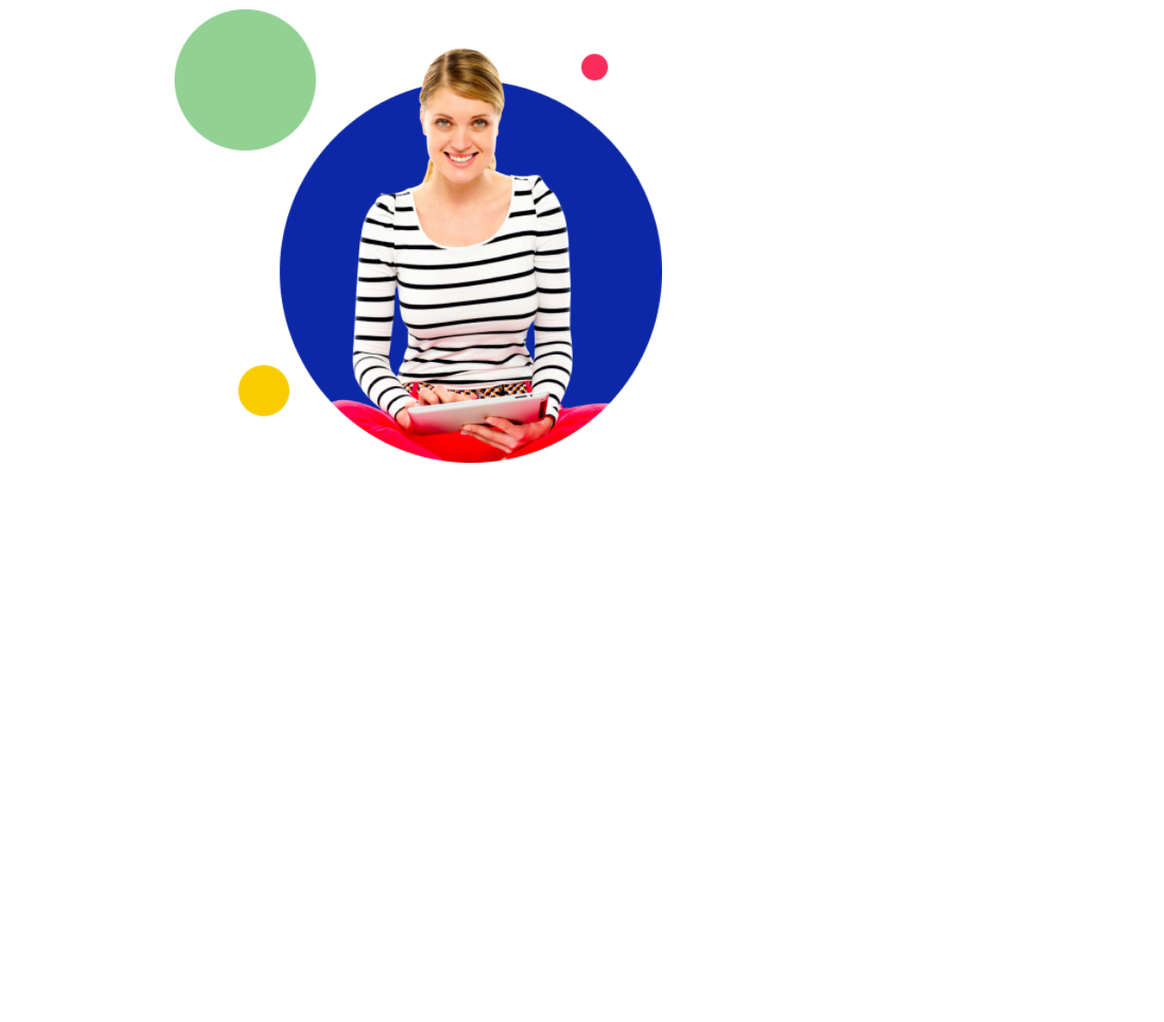
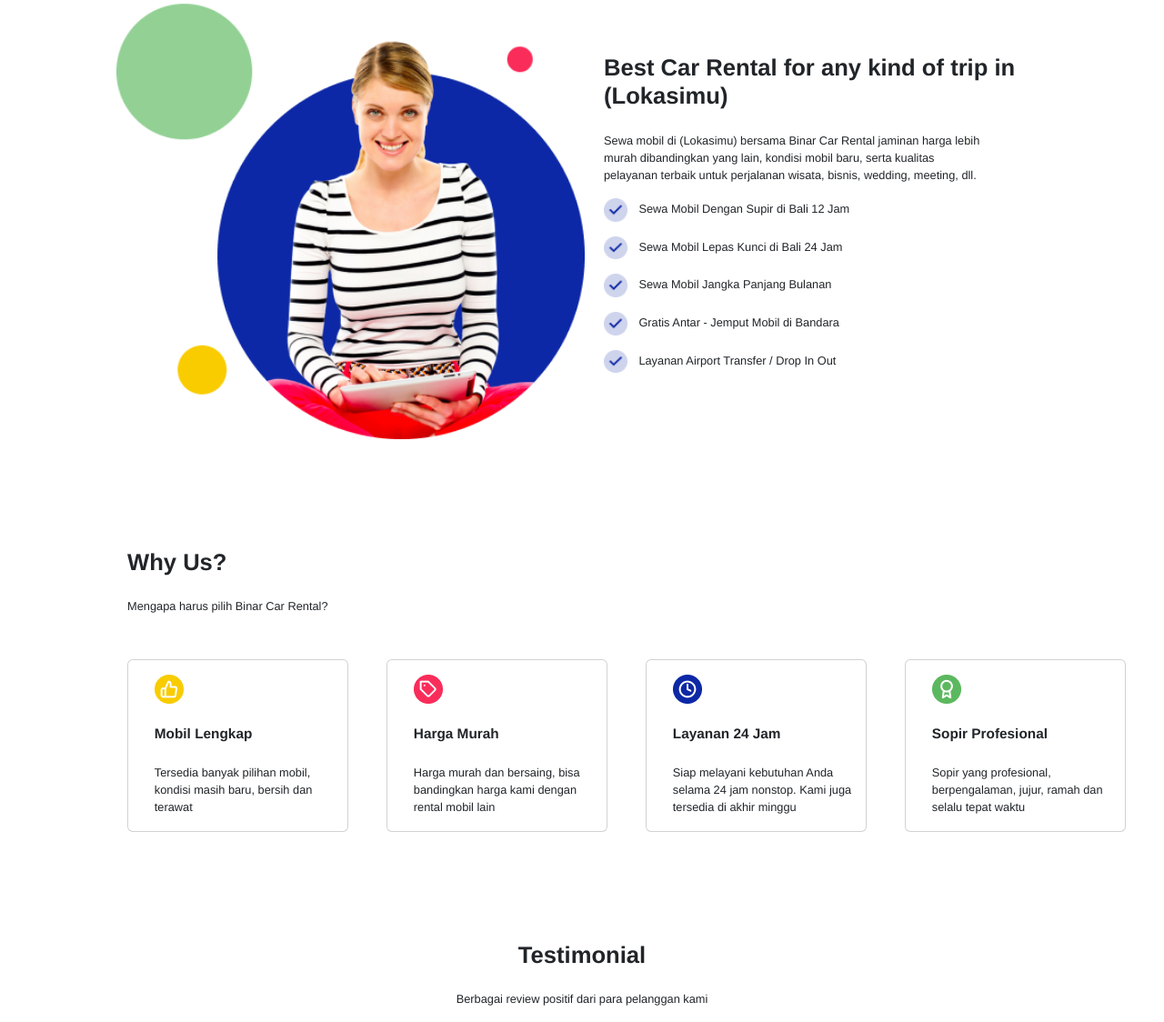
Before and after one commit to JoF24/24001182-km7-joe-bcr-ch1, a plain HTML site: page index.html in a window 1280 px wide. Shown: the part 509-1633 px from the top of the page at 91% size. Before the commit the page ends 1018 px from the top, so only its background shows below. Drawn offline with nearby package versions, Linux system fonts and the light colour scheme.

Commit message:
update landing page

```diff
--- a/index.html
+++ b/index.html
@@ -10,15 +10,14 @@
             font-family: Helvetica;
         }
         .nav-item{
-            font-size: large;
+            font-size: 1.1vw;
             margin-right: 1vw;
         }
     </style>
 </head>
 <body>
     <div style="background-color: #F1F3FF;">
-        <nav class="navbar navbar-expand-lg bg-body-transparent">
-            <div class="container">
+        <nav class="navbar navbar-expand-lg bg-body-transparent" style="margin-left: 10vw;margin-right: 5vw;">
             <img src="gambar/logo.png" alt="logo" style="width: 6vw;">
             <button class="navbar-toggler" type="button" data-bs-toggle="offcanvas" data-bs-target="#offcanvasNavbar" aria-controls="offcanvasNavbar" aria-label="Toggle navigation">
                 <span class="navbar-toggler-icon"></span>
@@ -42,18 +41,17 @@
                         <li class="nav-item">
                             <a class="nav-link" href="#">FAQ</a>
                         </li>
-                            <button class="btn text-white" style="background-color: #5CB85F;width: 6vw;">Register</button>
+                        <button class="btn text-white nav-item" style="background-color: #5CB85F;width: 7vw;">Register</button>
                     </ul>
-                    </div>
                 </div>
             </div>
         </nav>
         <div class="row mt-5">
             <div class="d-flex align-items-center justify-content-center col-sm-6">
                 <div class="container" style="margin-left: 10vw;">
-                    <h1 style="font-weight: bold;">Sewa & Rental Mobil Terbaik di kawasan (Lokasimu)</h1>
-                    <p class="mt-4">Selamat datang di Binar Car Rental. Kami menyediakan mobil kualitas <br> terbaik dengan harga terjangkau. Selalu siap melayani kebutuhanmu <br> untuk sewa mobil selama 24 jam.</p>
-                    <button class="btn text-white" style="background-color: #5CB85F;">Mulai Sewa Mobil</button>
+                    <h3 style="font-weight: bold;font-size: 2.5vw;">Sewa & Rental Mobil Terbaik di kawasan (Lokasimu)</h3>
+                    <p style="font-size: 1vw;" class="mt-4">Selamat datang di Binar Car Rental. Kami menyediakan mobil kualitas <br> terbaik dengan harga terjangkau. Selalu siap melayani kebutuhanmu <br> untuk sewa mobil selama 24 jam.</p>
+                    <button class="btn text-white" style="background-color: #5CB85F;width: 13vw;font-size: 1.2vw;">Mulai Sewa Mobil</button>
                 </div>
             </div>
             <div class="col-sm-6">
@@ -63,11 +61,67 @@
     </div>
     <div class="row mt-5">
         <div class="col-sm-6">
-            <img style="margin-left: 12rem;height: 500px;" src="gambar\img_service.png" alt="gambar_services">
+            <img style="margin-left: 10vw;height: 60vh;" src="gambar\img_service.png" alt="gambar_services">
         </div>
-        <div class="col-sm-6">
-
+        <div class="d-flex align-items-center col-sm-6">
+            <div class="container">
+                <h3 style="font-weight: bold;font-size: 2vw;">Best Car Rental for any kind of trip in <br>(Lokasimu)</h3>
+                <p style="font-size: 1vw;" class="mt-4">Sewa mobil di (Lokasimu) bersama Binar Car Rental jaminan harga lebih <br> murah dibandingkan yang lain, kondisi mobil baru, serta kualitas <br> pelayanan terbaik untuk perjalanan wisata, bisnis, wedding, meeting, dll.</p>
+                <p style="font-size: 1vw;"><img src="gambar\centang.png" alt="centang" style="width: 2vw;margin-right: 1vw;">Sewa Mobil Dengan Supir di Bali 12 Jam</p>
+                <p style="font-size: 1vw;"><img src="gambar\centang.png" alt="centang" style="width: 2vw;margin-right: 1vw;">Sewa Mobil Lepas Kunci di Bali 24 Jam</p>
+                <p style="font-size: 1vw;"><img src="gambar\centang.png" alt="centang" style="width: 2vw;margin-right: 1vw;">Sewa Mobil Jangka Panjang Bulanan</p>
+                <p style="font-size: 1vw;"><img src="gambar\centang.png" alt="centang" style="width: 2vw;margin-right: 1vw;">Gratis Antar - Jemput Mobil di Bandara</p>
+                <p style="font-size: 1vw;"><img src="gambar\centang.png" alt="centang" style="width: 2vw;margin-right: 1vw;">Layanan Airport Transfer / Drop In Out</p>
             </div>
+        </div>
+    </div>
+    <div class="container mb-5" style="margin-left: 10vw;margin-top: 15vh;">
+        <h3 style="font-weight: bold;font-size: 2vw;">Why Us?</h3>
+        <p style="font-size: 1vw;" class="mt-4">Mengapa harus pilih Binar Car Rental?</p>
+    </div>
+    <div class="container" style="margin-left: 10vw;">
+        <div class="row">
+            <div class="col-md-3">
+                <div class="card" style="width: 19vw;">
+                    <div class="card-body" style="margin-left: 1vw;">
+                        <img src="gambar\icon_complete.png" alt="jempol_kuning" style="width: 2.5vw;">
+                        <h3 class="card-title mt-4 mb-4" style="font-size: 1.2vw;font-weight: bold;">Mobil Lengkap</h3>
+                        <p class="card-text" style="font-size: 1vw;">Tersedia banyak pilihan mobil, <br> kondisi masih baru, bersih dan <br> terawat</p>
+                    </div>
+                </div>
+            </div>
+            <div class="col-md-3">
+                <div class="card" style="width: 19vw;">
+                    <div class="card-body" style="margin-left: 1vw;">
+                        <img src="gambar\icon_price.png" alt="icon_price" style="width: 2.5vw;">
+                        <h3 class="card-title mt-4 mb-4" style="font-size: 1.2vw;font-weight: bold;">Harga Murah</h3>
+                        <p class="card-text" style="font-size: 1vw;">Harga murah dan bersaing, bisa <br> bandingkan harga kami dengan <br> rental mobil lain </p>
+                    </div>
+                </div>
+            </div>
+            <div class="col-md-3">
+                <div class="card" style="width: 19vw;">
+                    <div class="card-body" style="margin-left: 1vw;">
+                        <img src="gambar\icon_24hrs.png" alt="icon_24hrs" style="width: 2.5vw;">
+                        <h3 class="card-title mt-4 mb-4" style="font-size: 1.2vw;font-weight: bold;">Layanan 24 Jam</h3>
+                        <p class="card-text" style="font-size: 1vw;">Siap melayani kebutuhan Anda <br> selama 24 jam nonstop. Kami juga <br> tersedia di akhir minggu</p>
+                    </div>
+                </div>
+            </div>
+            <div class="col-md-3">
+                <div class="card" style="width: 19vw;">
+                    <div class="card-body" style="margin-left: 1vw;">
+                        <img src="gambar\icon_professional.png" alt="icon_professional" style="width: 2.5vw;">
+                        <h3 class="card-title mt-4 mb-4" style="font-size: 1.2vw;font-weight: bold;">Sopir Profesional</h3>
+                        <p class="card-text" style="font-size: 1vw;">Sopir yang profesional, <br> berpengalaman, jujur, ramah dan <br>selalu tepat waktu</p>
+                    </div>
+                </div>
+            </div>
+        </div>
+    </div>
+    <div class="d-flex flex-column align-items-center" style="margin-top: 15vh;">
+        <h3 style="font-weight: bold;font-size: 2vw;">Testimonial</h3>
+        <p style="font-size: 1vw;" class="mt-3">Berbagai review positif dari para pelanggan kami</p>
     </div>
     <script src="https://cdn.jsdelivr.net/npm/bootstrap@5.3.3/dist/js/bootstrap.bundle.min.js" integrity="sha384-YvpcrYf0tY3lHB60NNkmXc5s9fDVZLESaAA55NDzOxhy9GkcIdslK1eN7N6jIeHz" crossorigin="anonymous"></script>
 </body>
```
Also changed, not shown: gambar/centang.png (added), gambar/icon_24hrs.png (added), gambar/icon_complete.png (added), gambar/icon_price.png (added), gambar/icon_professional.png (added). Lines whose indentation alone changed are shown as unchanged.
